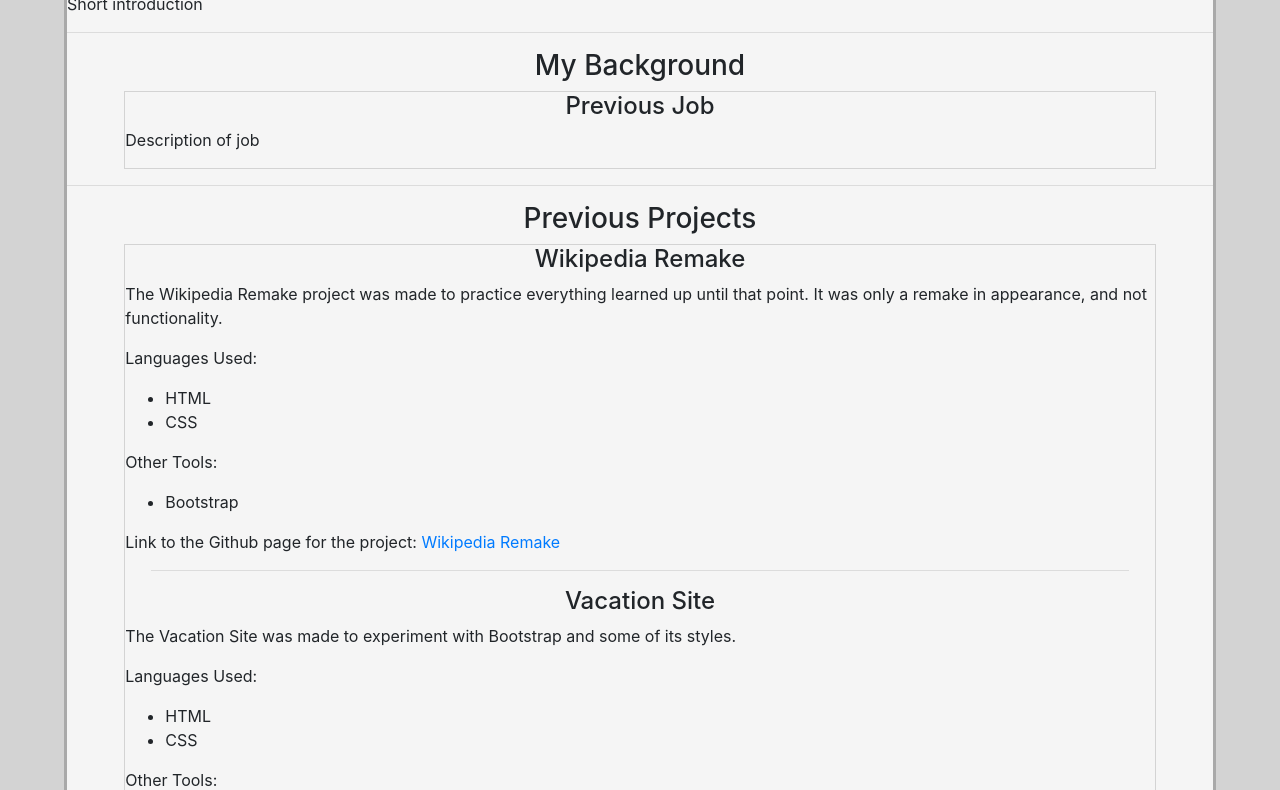
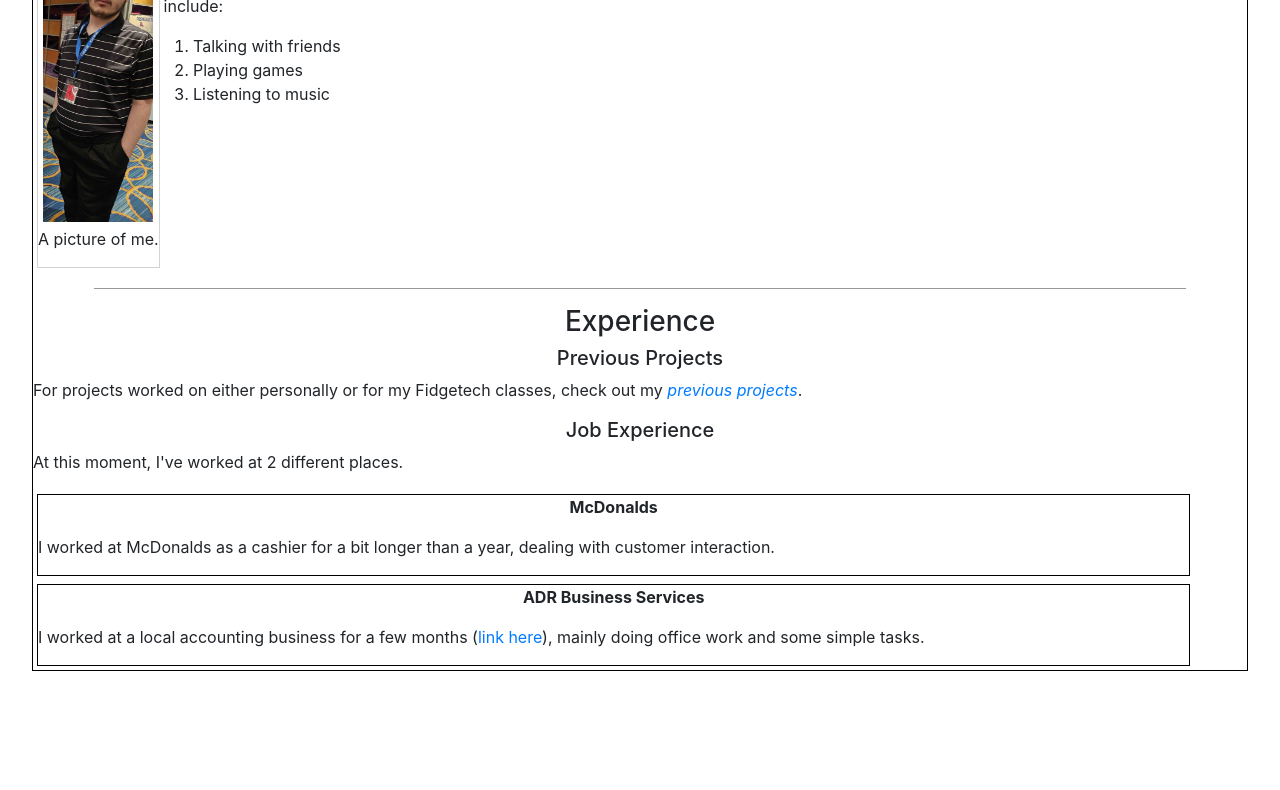
Before and after one commit to MakeyeB/portfolio-page, a plain HTML site: page index.html in a window 1280 px wide. Shown: the part 214-1004 px from the top of the page. After the commit the page ends 889 px from the top, so only its background shows below. Drawn offline with nearby package versions, Linux system fonts and the light colour scheme.

Commit message:
Finish main page

```diff
--- a/css/styles.css
+++ b/css/styles.css
@@ -1,7 +1,5 @@
-/* General */
-
-body {
-  background-color: lightgray;
+body.index {
+  background-color: white;
 }
 
 .space-around {
@@ -9,20 +7,45 @@ body {
   justify-content: space-around;
 }
 
-/* Body */
+.display-grid {
+  display: grid;
+}
+
+.border-thin {
+  border: 1px solid black;
+  width: 95%;
+  margin: 4px 4px 4px 4px;
+}
+
+.seperator-dark {
+  background-color: darkgrey;
+  width: 90%;
+}
+
+.border-thin-lightgray {
+  border: 1px solid lightgray;
+  margin: 4px 4px 4px 4px;
+}
+
+.image-med {
+  width: 120px;
+  height: 300px;
+  padding: 5px;
+}
+
+.image-med-margin {
+  margin-left: 120px;
+}
+
+body.projects {
+  background-color: lightgray;
+}
 
 .body-main {
   background-color: whitesmoke;
   width: 90%;
   border-left: 3px solid darkgray;
   border-right: 3px solid darkgray;
-}
-
-.self-photo-lg {
-  background-color: gray;
-  width: 100%;
-  height: 150px;
-  border-bottom: 1px solid black;
 }
 
 .info-box-inner {
--- a/index.html
+++ b/index.html
@@ -6,98 +6,46 @@
   <link rel="stylesheet" href="https://cdn.jsdelivr.net/npm/bootstrap@4.5.3/dist/css/bootstrap.min.css" integrity="sha384-TX8t27EcRE3e/ihU7zmQxVncDAy5uIKz4rEkgIXeMed4M0jlfIDPvg6uqKI2xXr2" crossorigin="anonymous">
   <link href="css/styles.css" rel="stylesheet" class="styles/css">
 </head>
-<body class="space-around">
-  <div class="body-main space-around">
-    <div style="width: 100%">
-      <span class="self-photo-lg space-around">
-        <img src="https://upload.wikimedia.org/wikipedia/commons/thumb/a/ac/No_image_available.svg/300px-No_image_available.svg.png" alt="Your Image Here" style="width: 150px; height: 150px;">
+<body class="space-around index">
+  <div class="border-thin display-grid">
+    <h1 class="text-center">Makeye Bucahanan's Portfolio</h1>
+    <!-- Depending on the size of the image, might want to put it here -->
+    <hr class="seperator-dark">
+    <h3 class="text-center">About Me</h3>
+    <div>
+      <span class="float-left border-thin-lightgray">
+        <img src="img/Makeye.jpg" alt="A picture of Makeye." class="image-med">
+        <p class="text-center">A picture of me.</p>
       </span>
-      <h1 class="text-center">NAME's Portfolio</h1>
-      <p>Short introduction</p>
-      <hr>
-      <h3 class="text-center">My Background</h3>
-      <div class="space-around info-box-outter">
-        <div class="info-box-inner">
-          <h4 class="text-center">Previous Job</h4>
-          <p>Description of job</p>
-        </div>
-      </div>
-      <hr>
-      <h3 class="text-center">Previous Projects</h3>
-      <div class="space-around info-box-outter">
-        <div class="info-box-inner">
-          <h4 class="text-center">Wikipedia Remake</h4>
-          <p>The Wikipedia Remake project was made to practice everything learned up until that point. It was only a remake in appearance, and not functionality.</p>
-          <p>Languages Used:</p>
-          <ul>
-            <li>HTML</li>
-            <li>CSS</li>
-          </ul>
-          <p>Other Tools:</p>
-          <ul>
-            <li>Bootstrap</li>
-          </ul>
-          <p>Link to the Github page for the project: <a href="">Wikipedia Remake</a></p>
-          <hr class="info-seperator">
-          <h4 class="text-center">Vacation Site</h4>
-          <p>The Vacation Site was made to experiment with Bootstrap and some of its styles.</p>
-          <p>Languages Used:</p>
-          <ul>
-            <li>HTML</li>
-            <li>CSS</li>
-          </ul>
-          <p>Other Tools:</p>
-          <ul>
-            <li>Bootstrap</li>
-          </ul>
-          <p>Link to the Github page for the project: <a href="">Vacation Site</a></p>
-          <hr class="info-seperator">
-          <h4 class="text-center">Shelter Webpage</h4>
-          <p>The Shelter Webpage was made as a project to practice CSS cascading.</p>
-          <p>Languages Used:</p>
-          <ul>
-            <li>HTML</li>
-            <li>CSS</li>
-          </ul>
-          <hr class="info-seperator">
-          <h4 class="text-center">Decoration Website</h4>
-          <p>The Decoration Website was a project to practice using box models.</p>
-          <p>Languages Used:</p>
-          <ul>
-            <li>HTML</li>
-            <li>CSS</li>
-          </ul>
-          <p>Link to the Github page for the project: <a href="">Decoration Website</a></p>
-          <hr class="info-seperator">
-          <h4 class="text-center">Boring Lecture</h4>
-          <p>
-            The Boring Lecture project was made to practice styling with classes, and was later used again to practice with Divs and Spans.
-            The lecture was supposed to be about a 'boring subject of your choice'. The chosen theme was 'HTML and Web Development'.
-          </p>
-          <p>Languages Used:</p>
-          <ul>
-            <li>HTML</li>
-            <li>CSS</li>
-          </ul>
-          <p>Link to the Github page for the project: <a href="https://github.com/MakeyeB/boring-lecture">Boring Lecture</a></p>
-          <hr class="info-seperator">
-          <h4 class="text-center">Resort Website</h4>
-          <p>The Resort Website project was made to practice with branching and merging.</p>
-          <p>Languages Used:</p>
-          <ul>
-            <li>HTML</li>
-            <li>CSS</li>
-          </ul>
-          <p>Link to the Github page for the project: <a href="">Resort Website</a></p>
-        </div>
-      </div>
-      <hr>
-      <h3 class="text-center">About Me</h3>
-      <p>Description</p>
-      <h4 class="text-center">Hobbies</h4>
-      <ul>
-        <li>Hobby</li>
-      </ul>
+      <p class="image-med-margin">
+        My name is Makeye Buchanan! I'm currently a student learning web development under <a href="https://www.fidgetech.org/">Fidgetech</a>!
+        I originally started with game development in late 2021 learning Lua because a friend wanted help making a game, and the idea was intriguing.
+        I continued game development, and midway through 2024, I joined the Fidgetech program to learn web development.
+        Currently, my top 3 favorite things to do while not in class include:
+      </p>
+      <ol class="image-med-margin">
+        <li>Talking with friends</li>
+        <li>Playing games</li>
+        <li>Listening to music</li>
+      </ol>
+    </div>
+    <hr class="seperator-dark">
+    <h3 class="text-center">Experience</h3>
+    <h5 class="text-center">Previous Projects</h5>
+    <p>For projects worked on either personally or for my Fidgetech classes, check out my <a href="projects.html"><em>previous projects</em></a>.</p>
+    <h5 class="text-center">Job Experience</h5>
+    <p>At this moment, I've worked at 2 different places.</p>
+    <div class="border-thin">
+      <p class="text-center"><strong>McDonalds</strong></p>
+      <p>
+        I worked at McDonalds as a cashier for a bit longer than a year, dealing with customer interaction.
+      </p>
+    </div>
+    <div class="border-thin">
+      <p class="text-center"><strong>ADR Business Services</strong></p>
+      <p>
+        I worked at a local accounting business for a few months (<a href="https://www.adrbookkeeping.net/">link here</a>), mainly doing office work and some simple tasks.
+      </p>
     </div>
   </div>
 </body>
```
Also changed, not shown: projects.html (added, +96 -0 lines), img/Makeye.jpg (added), license.txt (added), 1 other file.
